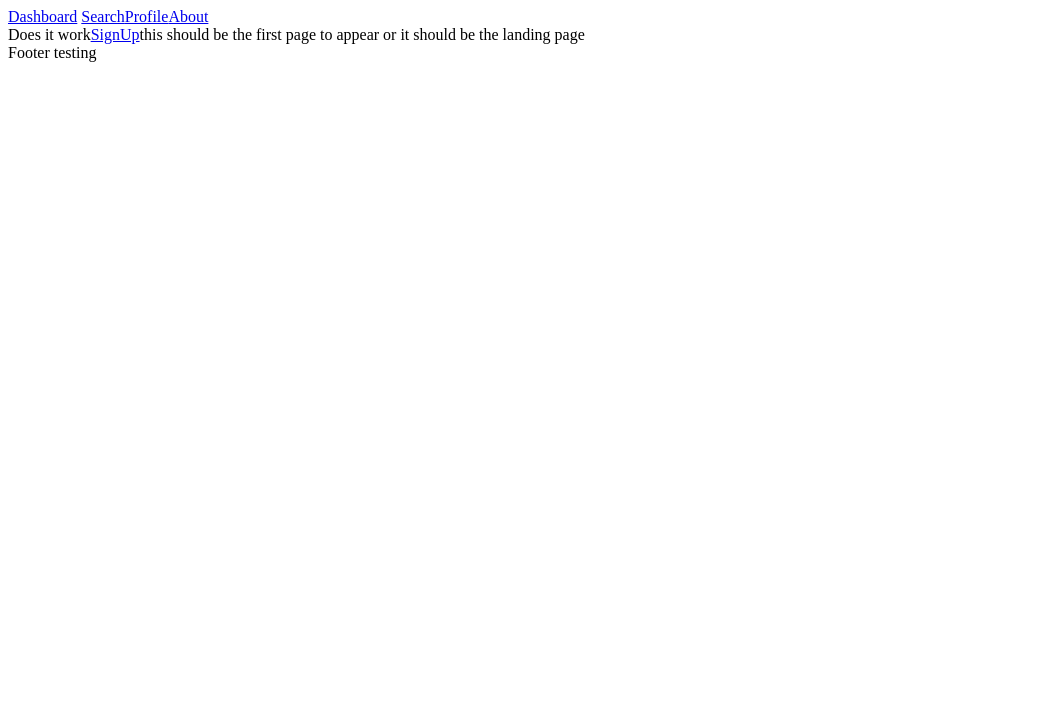
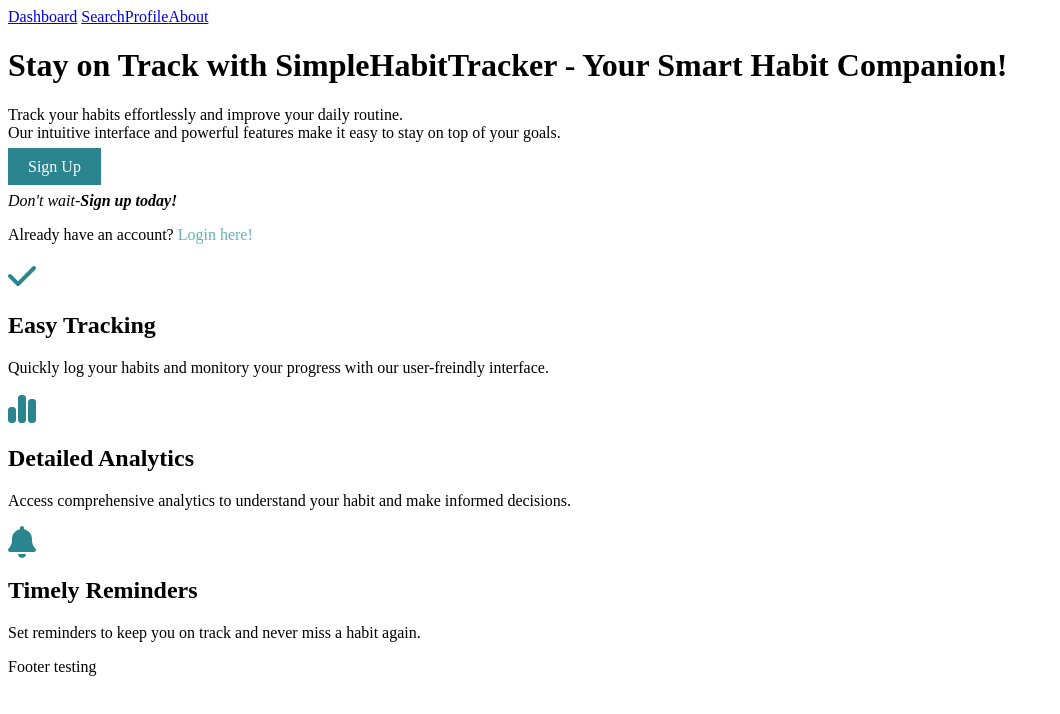
Before and after one commit to Y-A-Dawit/FE-CAPSTONE-PROJECT-ALX, a React (Vite) app in the folder simple-habit-tracker/: page / in a window 1280 px wide. Shown: the top 714 px of the page, without its empty margins (0-1060 px from the left). Built offline with nearby package versions, Linux system fonts and the light colour scheme.

Commit message:
Add design for the landing page, added dynamic title name for each page using react, and added icons from fontAwesome

```diff
--- a/simple-habit-tracker/index.html
+++ b/simple-habit-tracker/index.html
@@ -2,9 +2,9 @@
 <html lang="en">
   <head>
     <meta charset="UTF-8" />
-    <link rel="icon" type="image/svg+xml" href="/vite.svg" />
+    <link rel="icon" type="image/png" href="/faviconLogo.png" />
     <meta name="viewport" content="width=device-width, initial-scale=1.0" />
-    <title>React App</title>
+    <title></title>
   </head>
   <body>
     <div id="root"></div>
--- a/simple-habit-tracker/package.json
+++ b/simple-habit-tracker/package.json
@@ -10,6 +10,9 @@
     "preview": "vite preview"
   },
   "dependencies": {
+    "@fortawesome/free-regular-svg-icons": "^6.7.2",
+    "@fortawesome/free-solid-svg-icons": "^6.7.2",
+    "@fortawesome/react-fontawesome": "^0.2.2",
     "react": "^19.0.0",
     "react-dom": "^19.0.0",
     "react-router-dom": "^7.4.0"
--- a/simple-habit-tracker/src/App.jsx
+++ b/simple-habit-tracker/src/App.jsx
@@ -1,5 +1,6 @@
 import React from 'react'
 import { BrowserRouter as Router, Routes, Route, useLocation } from 'react-router-dom';
+import { useEffect } from 'react';
 import Navbar from './components/Navbar';
 import Footer from './components/Footer';
 import LandingPage from './pages/LandingPage';
@@ -18,9 +19,27 @@ const App = () => {
   )
 }
 
+
 function Main() {
   const location = useLocation(); // "useLocation()" is a hook provided by react-router-dom that allows for accessing the current location or route of an app
-  return ( // useLocation hook must be used only inside a component that is rendered by the Router, that is why "Main" function is created and rendered inside <Router> which is inside app function so that it will be same as declaring "const location = useLocation()" inside a "Router" context
+  // useLocation hook must be used only inside a component that is rendered by the Router, that is why "Main" function is created and rendered inside <Router> which is inside app function so that it will be same as declaring "const location = useLocation()" inside a "Router" context
+
+  // to dynamically update page title based on route
+  useEffect(() => {
+    const pageTitles = {
+      '/': 'Simple Habit Tracker',
+      '/dashboard': 'Dashboard - Simple Habit Tracker',
+      '/search': 'Search - Simple Habit Tracker',
+      '/profile': 'Profile - Simple Habit Tracker',
+      '/about': 'About - Simple Habit Tracker',
+      '/login': 'Login - Simple Habit Tracker',
+      '/signup': 'Sign Up - Simple Habit Tracker'
+    }
+
+  document.title = pageTitles[location.pathname] || 'Simple Habit Tracker'; // Default title
+}, [location.pathname]); // Runs whenever route changes
+
+  return (
     <>
         {location.pathname !== "/login" && location.pathname !== "/signup" && <Navbar />} {/*checks whether the current file/location/route has has a url "signup" or "login" if not it will render navbar, and it is same for the footer*/}
         <Routes>
--- /dev/null
+++ b/simple-habit-tracker/src/pages/LandingPage.css
@@ -0,0 +1,12 @@
+.f-button {
+    background-color: #2A858F;
+    color: white;
+    padding: 10px 20px;
+    text-decoration:none;
+    border-radius:0px;
+}
+
+.s-button {
+    color: #62B3BC;
+    text-decoration: none;
+}
--- a/simple-habit-tracker/src/pages/LandingPage.jsx
+++ b/simple-habit-tracker/src/pages/LandingPage.jsx
@@ -1,13 +1,64 @@
 import { Link } from "react-router-dom";
-import React from 'react'
+import './landingpage.css';
+import { FontAwesomeIcon } from "@fortawesome/react-fontawesome";
+import { faCheck } from '@fortawesome/free-solid-svg-icons';
+import { faChartSimple } from "@fortawesome/free-solid-svg-icons";
+import { faBell } from "@fortawesome/free-solid-svg-icons"
+import React from 'react';
 
 const LandingPage = () => {
   return (
-    <div>
-      Does it work
-      <Link to='/signup'>SignUp</Link>
-      this should be the first page to appear or it should be the landing page
-    </div>
+    <>
+      <h1>Stay on Track with SimpleHabitTracker - Your Smart Habit Companion!</h1>
+      <p>Track your habits effortlessly and improve your daily routine. <br /> Our intuitive interface and powerful features make it easy to stay on top of your goals.</p>
+      <Link to='/signup' className="f-button" >Sign Up</Link>
+      <p><em>Don't wait-<strong>Sign up today!</strong></em></p>
+      <p>Already have an account? <Link to='/login' className="s-button">Login here!</Link> </p>
+
+      <div>
+        <div> {/*first*/}
+          <div className="icon-container">
+            <FontAwesomeIcon icon={faCheck} size="2x" style={{color: "#2A858F"}} />
+          </div>
+
+          <div>
+            <h2>Easy Tracking</h2>
+          </div>
+
+          <div>
+            <p>Quickly log your habits and monitory your progress with our user-freindly interface.</p>
+          </div>
+        </div>
+
+        <div> {/*second*/}
+          <div className="icon-container">
+            <FontAwesomeIcon icon={faChartSimple} size="2x" style={{color: "#2A858F"}} />
+          </div>
+
+          <div>
+            <h2>Detailed Analytics</h2>
+          </div>
+
+          <div>
+            <p>Access comprehensive analytics to understand your habit and make informed decisions.</p>
+          </div>
+        </div>
+
+        <div> {/*third*/}
+          <div className="icon-container">
+            <FontAwesomeIcon icon={faBell} size="2x" style={{color: "#2A858F"}} />
+          </div>
+
+          <div>
+            <h2>Timely Reminders</h2>
+          </div>
+
+          <div>
+            <p>Set reminders to keep you on track and never miss a habit again.</p>
+          </div>
+        </div>
+      </div>
+    </>
   )
 }
 
--- a/simple-habit-tracker/src/pages/Login.jsx
+++ b/simple-habit-tracker/src/pages/Login.jsx
@@ -3,7 +3,7 @@ import React from 'react'
 const Login = () => {
   return (
     <div>
-
+      does it work
     </div>
   )
 }
--- a/simple-habit-tracker/tailwind.config.js
+++ b/simple-habit-tracker/tailwind.config.js
@@ -1,6 +1,6 @@
 /** @type {import('tailwindcss').Config} */
 export const content = ['./src/**/*.{js,jsx,ts,tsx}', './public/index.html'];
-export const darkMode = false;
+// export const darkMode = false;
 export const theme = {
   extend: {},
 };
```
Also changed, not shown: simple-habit-tracker/public/faviconLogo.png (added), 1 other file (tests, documents, lock files or other folders).
